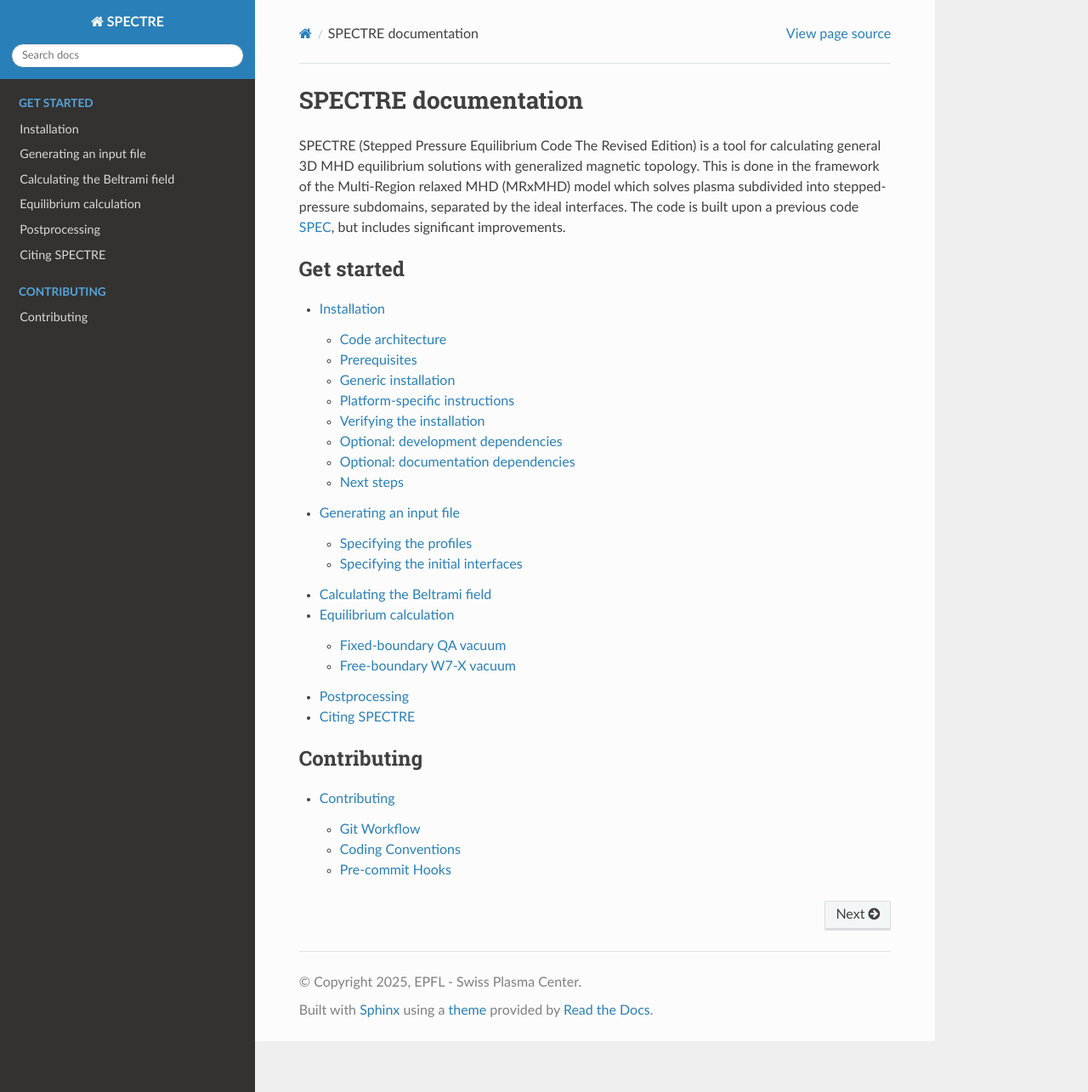
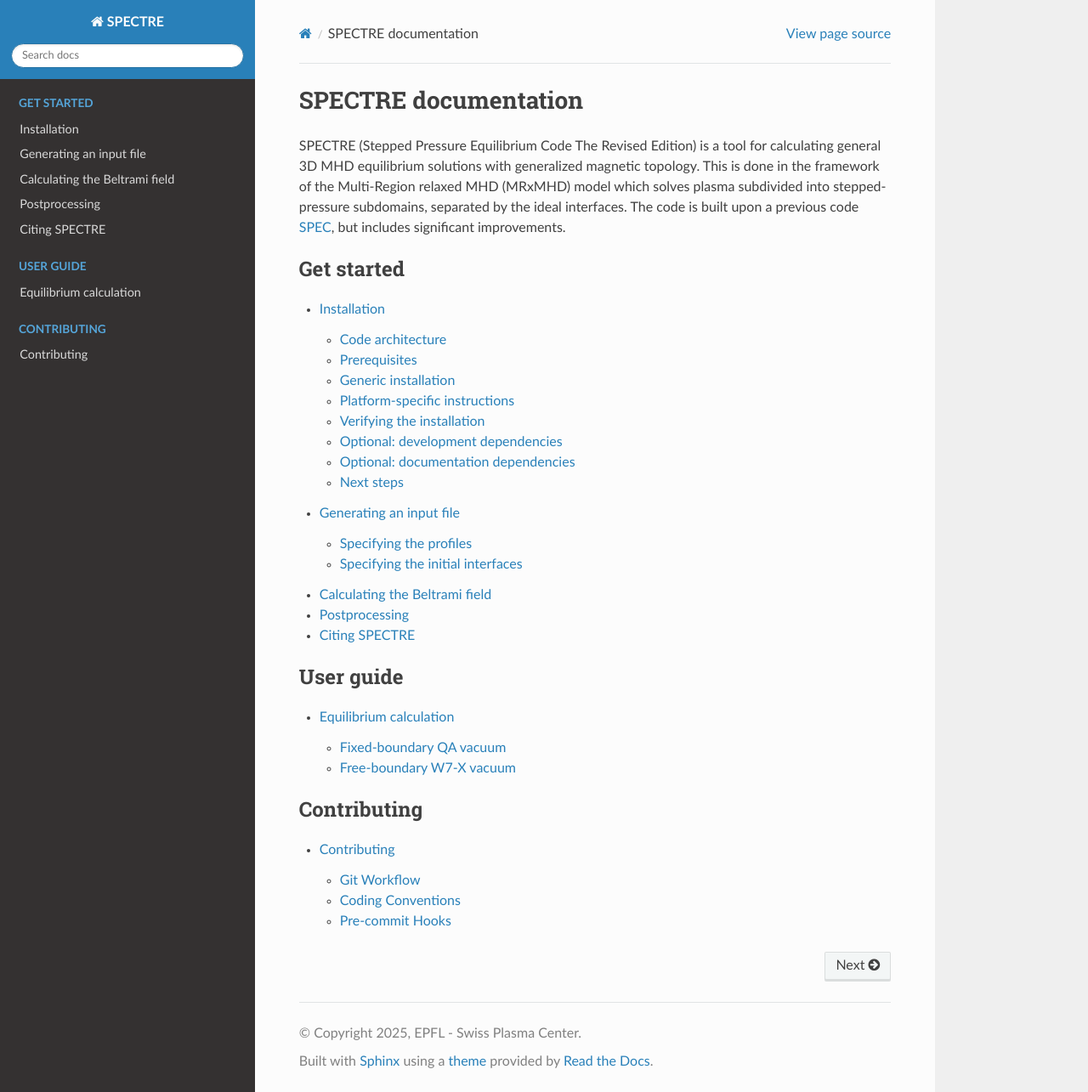
Before and after one commit to ANU-HPC/SPECTRE, a Sphinx documentation site: the page built from docs/source/index.rst, in a window 1280 px wide and 1285 px high. Shown: the whole window at 85% size. Built offline with Sphinx 7.4.7 and the Read the Docs theme 3.1.0, drawn with Linux system fonts in a browser that asks for light colours; pages that are not in the unit, such as notebooks, are missing from menus.

Commit message:
Move equilibrium into User guide section

```diff
--- a/docs/source/index.rst
+++ b/docs/source/index.rst
@@ -21,9 +21,15 @@ improvements.
    get_started/installation
    get_started/generating_input
    get_started/calculating_field
-   equilibrium_calculation/index
    get_started/postprocessing
    get_started/citing
+
+.. toctree::
+   :maxdepth: 2
+   :caption: User guide
+
+   user_guide/equilibrium_calculation/index
+
 
 .. toctree::
    :maxdepth: 2
```
Also changed, not shown: docs/source/user_guide/equilibrium_calculation/analysis_qa_vac_vol7.ipynb (renamed from docs/source/equilibrium_calculation/analysis_qa_vac_vol7.ipynb), docs/source/user_guide/equilibrium_calculation/index.rst (renamed from docs/source/equilibrium_calculation/index.rst), docs/source/user_guide/equilibrium_calculation/qa_vac.rst (renamed from docs/source/equilibrium_calculation/qa_vac.rst), docs/source/user_guide/equilibrium_calculation/w7x_freeb_vac.rst (renamed from docs/source/equilibrium_calculation/w7x_freeb_vac.rst).
